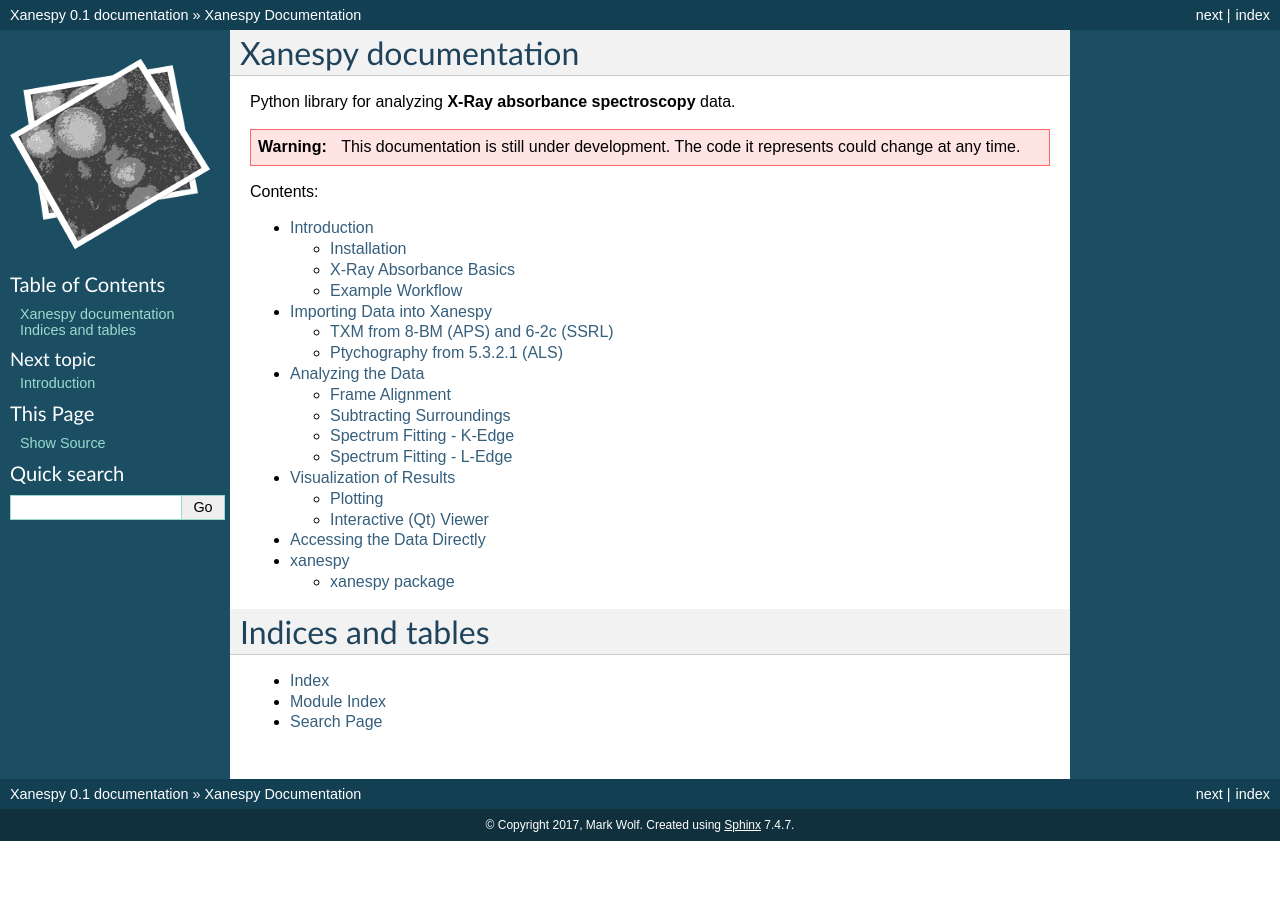
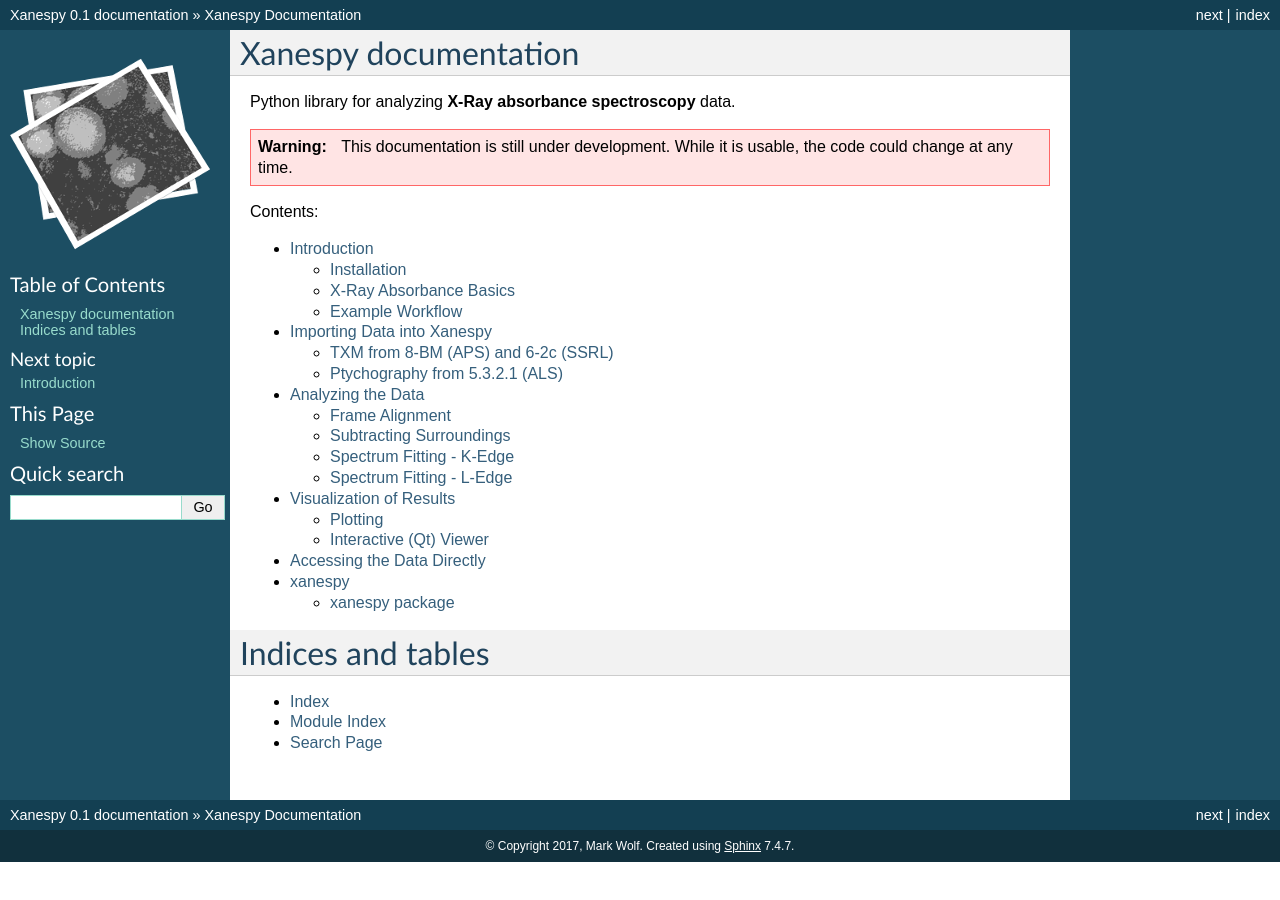
Before and after one commit to canismarko/xanespy, a Sphinx documentation site: the page built from docs/index.rst, in a window 1280 px wide. Built offline with Sphinx 7.4.7, drawn with Linux system fonts in a browser that asks for light colours.

Commit message:
Minor changes the documentation.

```diff
--- a/README.rst
+++ b/README.rst
@@ -68,12 +68,6 @@
 
 We currently have importers for data from the following beamlines. If
 you would like support a beamline that is not listed and are willing
-to share some test data publicly, please [open an
-issue](https://github.com/m3wolf/xanespy/issues "Xanespy issue
-tracker").
-
-We currently have importers for data from the following beamlines. If
-you would like support a beamline that is not listed and are willing
 to share some test data publicly, please `open an
 issue`_.
 
--- a/docs/index.rst
+++ b/docs/index.rst
@@ -9,8 +9,8 @@
 
 Python library for analyzing **X-Ray absorbance spectroscopy** data.
 
-.. warning:: This documentation is still under development. The code
-   it represents could change at any time.
+.. warning:: This documentation is still under development. While it is usable, the code
+	     could change at any time.
 
 .. toctree::
    :maxdepth: 2
--- a/docs/intro.rst
+++ b/docs/intro.rst
@@ -35,7 +35,7 @@
 X-Ray Absorbance Basics
 -----------------------
 
-
+Coming soon...
 
 Example Workflow
 ----------------
```
